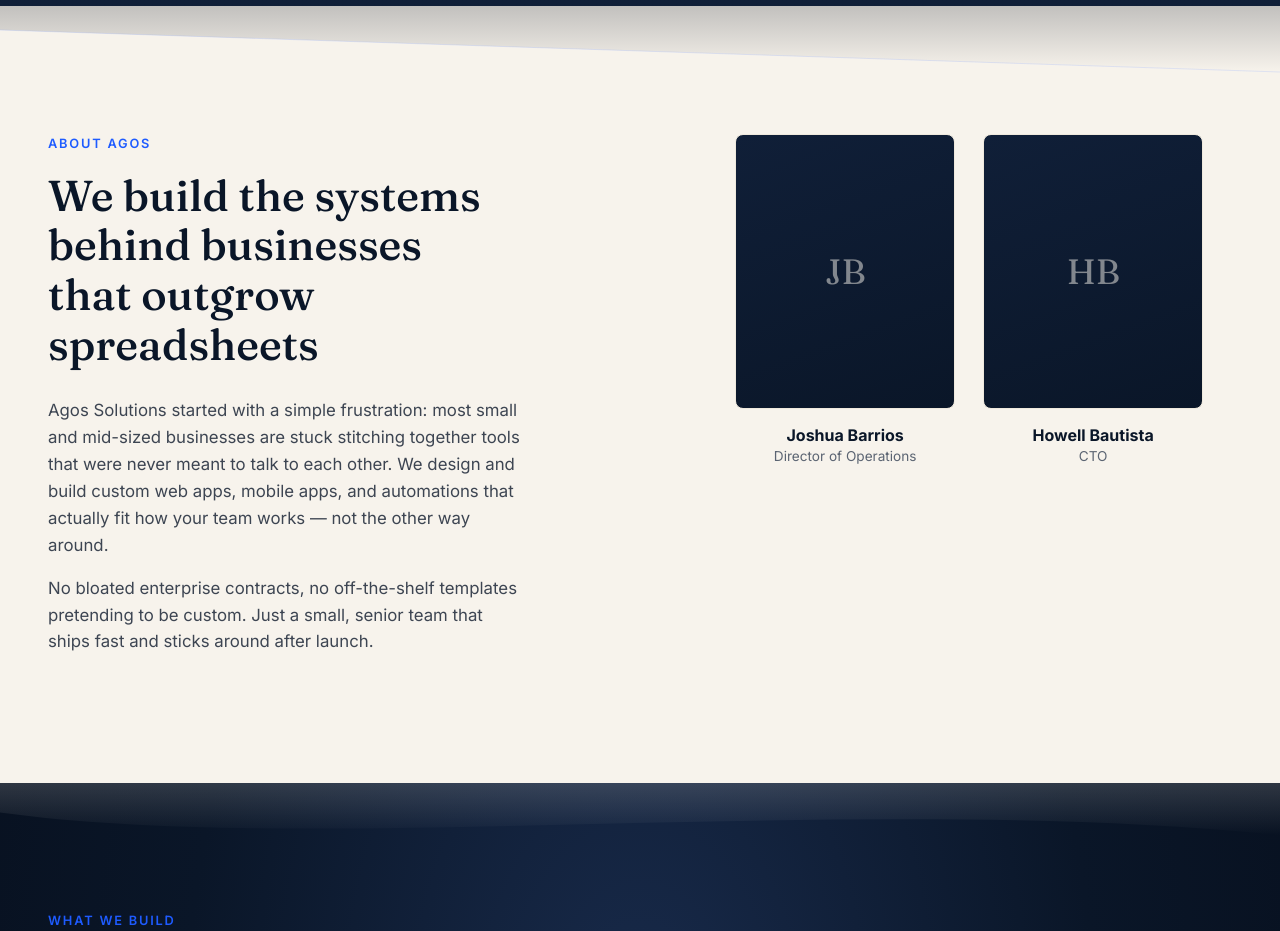
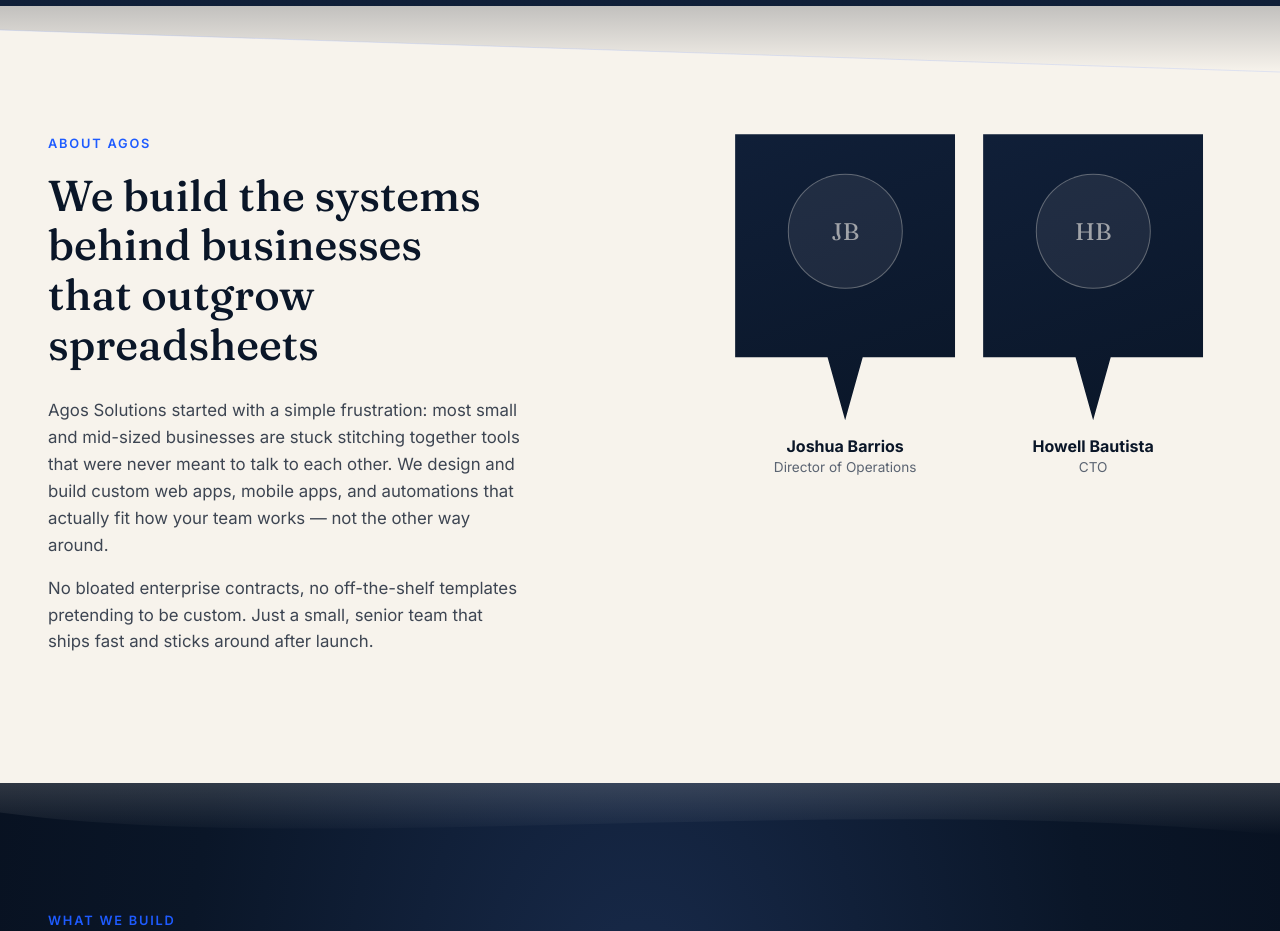
Before and after one commit to edwardagosai-ai/landing-page-agos, a React (Vite) app: page / in a window 1280 px wide. Shown: the part 1060-1991 px from the top of the page. Built offline with nearby package versions, Linux system fonts and the light colour scheme.

Commit message:
Redesign About team photo as a medieval-style hanging banner
The photo placeholder is now a smaller circular badge centered inside
a pennant-shaped banner background (clip-path polygon with a single
point at the bottom), rather than the photo filling the whole card.

```diff
--- a/src/components/About/About.jsx
+++ b/src/components/About/About.jsx
@@ -37,7 +37,9 @@
           <div className={styles.team}>
             {TEAM.map((member) => (
               <div key={member.name} className={styles.member}>
-                <div className={styles.photoPlaceholder}>{member.initials}</div>
+                <div className={styles.banner}>
+                  <div className={styles.photoPlaceholder}>{member.initials}</div>
+                </div>
                 <div className={styles.memberName}>{member.name}</div>
                 <div className={styles.memberRole}>{member.role}</div>
               </div>
--- a/src/components/About/About.module.css
+++ b/src/components/About/About.module.css
@@ -53,23 +53,36 @@
 .grid:global(.is-visible) .member:nth-child(3) { transition-delay: 300ms; }
 .grid:global(.is-visible) .member:nth-child(4) { transition-delay: 450ms; }
 
+.banner {
+  position: relative;
+  width: 100%;
+  aspect-ratio: 4 / 5.2;
+  background: linear-gradient(160deg, var(--color-navy-800) 0%, var(--color-navy-900) 100%);
+  clip-path: polygon(0% 0%, 100% 0%, 100% 78%, 58% 78%, 50% 100%, 42% 78%, 0% 78%);
+  filter: drop-shadow(0 10px 16px rgba(2, 6, 16, 0.35));
+  transition: filter var(--transition-base);
+}
+
+.member:hover .banner {
+  filter: drop-shadow(0 10px 16px rgba(2, 6, 16, 0.35)) drop-shadow(0 0 16px rgba(30, 91, 255, 0.35));
+}
+
 .photoPlaceholder {
-  width: 100%;
-  aspect-ratio: 4 / 5;
-  border-radius: var(--radius-md);
-  background: linear-gradient(160deg, var(--color-navy-800) 0%, var(--color-navy-900) 100%);
-  border: 1px solid var(--color-ivory-200);
+  position: absolute;
+  top: 34%;
+  left: 50%;
+  transform: translate(-50%, -50%);
+  width: 52%;
+  aspect-ratio: 1;
+  border-radius: 50%;
+  background: rgba(247, 243, 236, 0.08);
+  border: 1px solid rgba(247, 243, 236, 0.3);
   display: flex;
   align-items: center;
   justify-content: center;
   font-family: var(--font-display);
-  font-size: 2.2rem;
-  color: rgba(247, 243, 236, 0.5);
-  transition: box-shadow var(--transition-base);
-}
-
-.member:hover .photoPlaceholder {
-  box-shadow: 0 0 18px rgba(30, 91, 255, 0.3);
+  font-size: 1.5rem;
+  color: rgba(247, 243, 236, 0.6);
 }
 
 .memberName {
```
